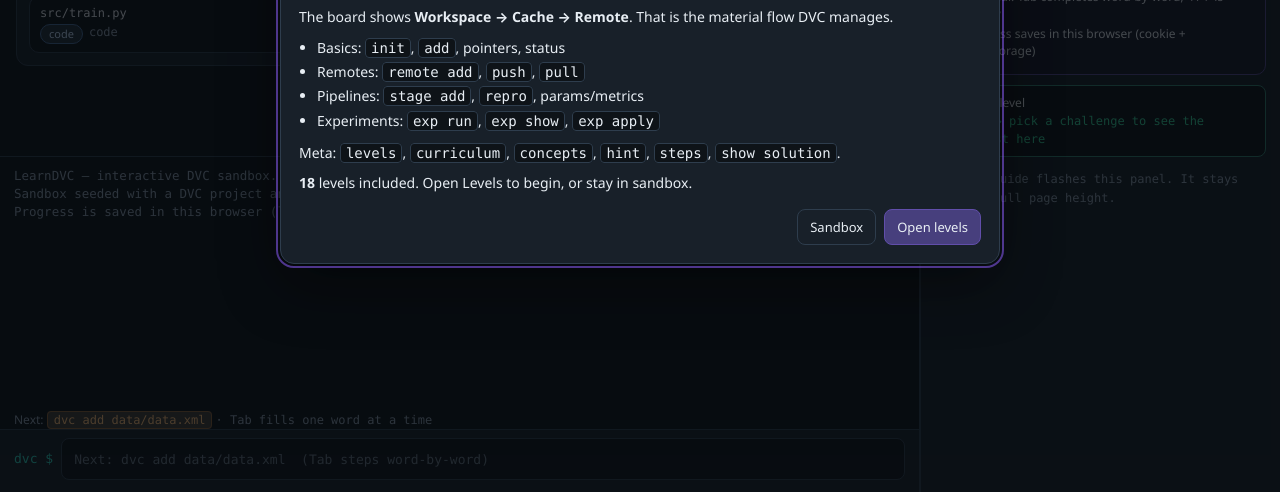
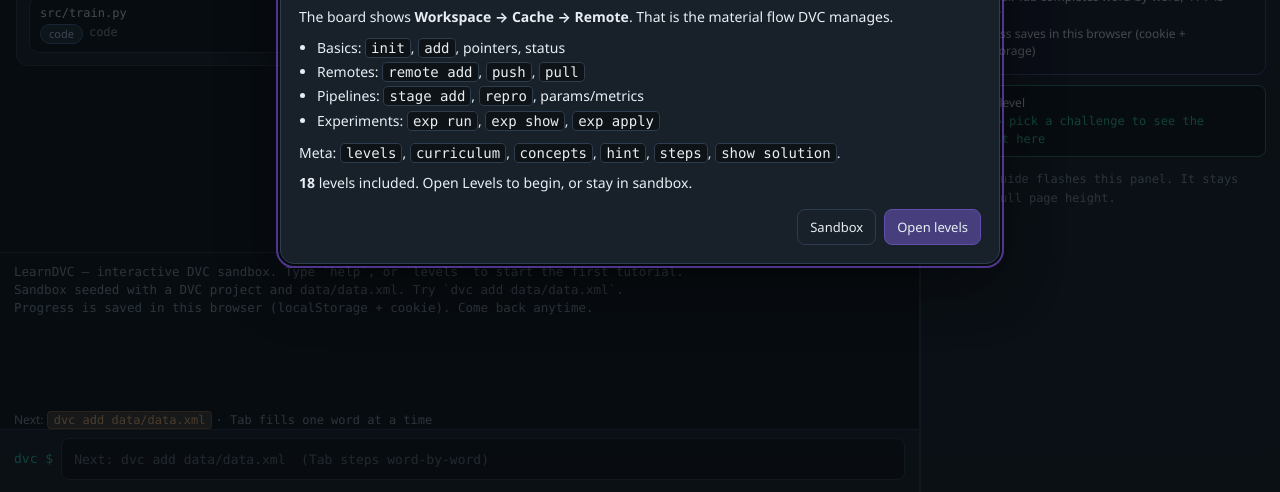
Before and after one commit to alisadeghiaghili/learn-dvc, a website built with Vite: page index.html in a window 1280 px wide. Shown: the part 308-800 px from the top of the page. Built offline with nearby package versions, Linux system fonts and the light colour scheme.

Commit message:
fix: reduce terminal height by another 100px

```diff
--- a/src/style.css
+++ b/src/style.css
@@ -985,15 +985,15 @@
   }
 }
 
-/* Terminal — tall enough for coach/Why output; 100px under the 2× draft */
+/* Terminal */
 .terminal {
   border-top: 1px solid var(--line);
   background: var(--ink);
   display: grid;
   grid-template-rows: minmax(0, 1fr) auto auto;
-  height: 340px;
-  min-height: 260px;
-  max-height: 42vh;
+  height: 240px;
+  min-height: 200px;
+  max-height: 36vh;
   border-right: 1px solid var(--line);
 }
 
```
